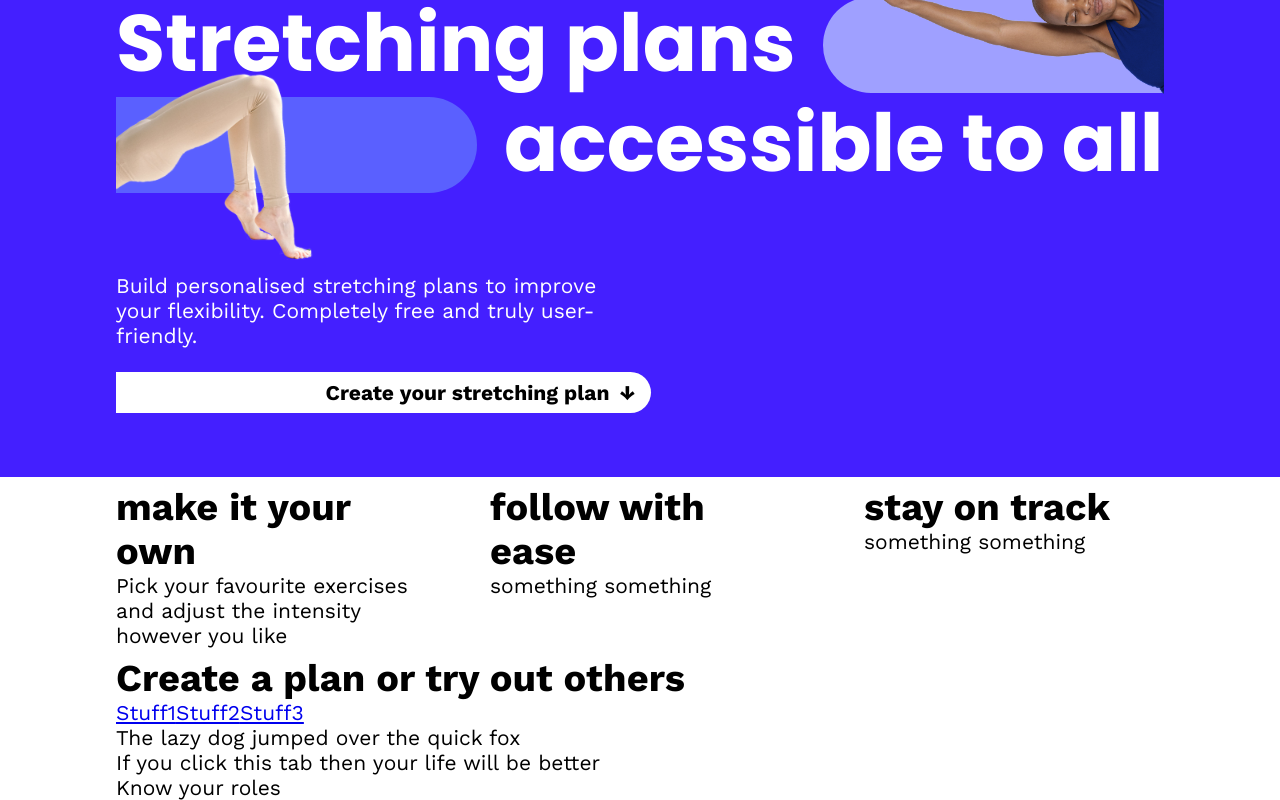
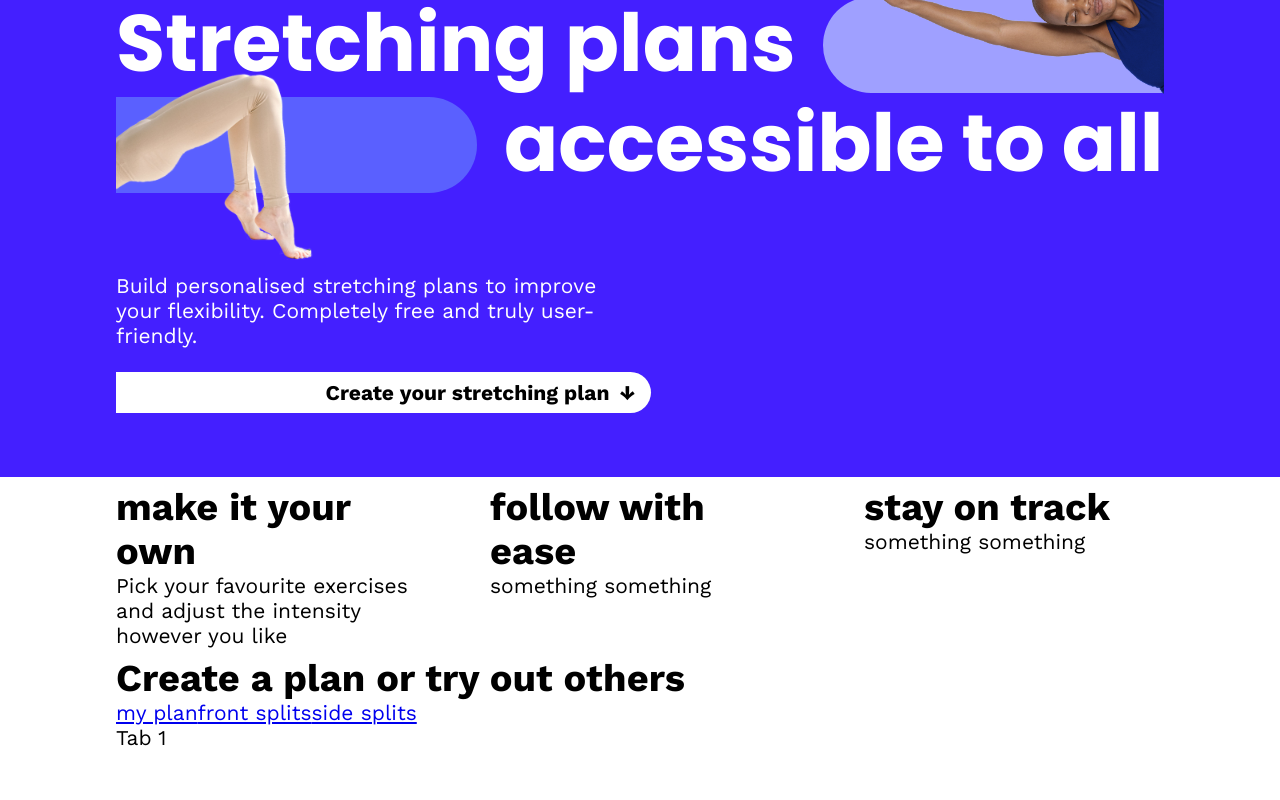
Before and after one commit to ElianeV/Bendy-Candle, a React (Create React App) app: page / in a window 1280 px wide. Shown: the part 196-996 px from the top of the page. After the commit the page ends 946 px from the top, so only its background shows below. Built offline with nearby package versions, Linux system fonts and the light colour scheme.

Commit message:
Working basic tab display

```diff
--- a/src/App.js
+++ b/src/App.js
@@ -50,6 +50,11 @@ function App() {
       duration: 60,
     },
   ]);
+  const [visibleTab, setVisibleTab] = useState(1);
+
+  function updateVisibleTab(id) {
+    setVisibleTab(id);
+  }
 
   return (
     <div className="App">
@@ -103,36 +108,57 @@ function App() {
                         aria-controls="content1"
                         id="tab1"
                         role="tab"
+                        onClick={() => updateVisibleTab(1)}
                       >
-                        Stuff1
+                        my plan
                       </a>
                       <a
                         href="#tab"
                         aria-controls="content2"
                         id="tab2"
                         role="tab"
+                        onClick={() => updateVisibleTab(2)}
                       >
-                        Stuff2
+                        front splits
                       </a>
                       <a
                         href="#tab"
                         aria-controls="content3"
                         id="tab3"
                         role="tab"
+                        onClick={() => updateVisibleTab(3)}
                       >
-                        Stuff3
+                        side splits
                       </a>
                     </nav>
 
                     <section id="content" aria-live="polite" role="region">
-                      <article id="content1" role="tabpanel">
-                        The lazy dog jumped over the quick fox
+                      <article
+                        id="content1"
+                        role="tabpanel"
+                        className={
+                          visibleTab === 1 ? "tab-visible" : "tab-hidden"
+                        }
+                      >
+                        Tab 1
                       </article>
-                      <article id="content2" role="tabpanel">
-                        If you click this tab then your life will be better
+                      <article
+                        id="content2"
+                        role="tabpanel"
+                        className={
+                          visibleTab === 2 ? "tab-visible" : "tab-hidden"
+                        }
+                      >
+                        Tab 2
                       </article>
-                      <article id="content3" role="tabpanel">
-                        Know your roles
+                      <article
+                        id="content3"
+                        role="tabpanel"
+                        className={
+                          visibleTab === 3 ? "tab-visible" : "tab-hidden"
+                        }
+                      >
+                        Tab 3
                       </article>
                     </section>
                     <div className="tab-navigation"></div>
--- a/src/App.scss
+++ b/src/App.scss
@@ -136,6 +136,14 @@ h2 {
 }
 .features ::selection {
   background: #ffb400;
+}
+
+.tab-hidden {
+  display: none;
+}
+
+.tab-visible {
+  display: block;
 }
 //OLD CSS
 
```
